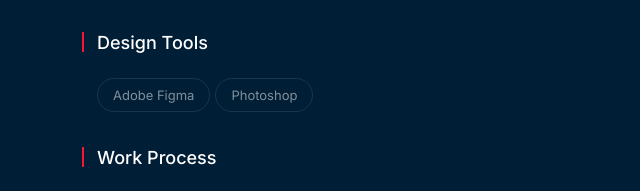
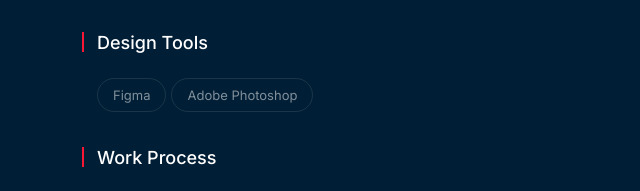
Before and after one commit to i-m-vijay/profile, a plain HTML site: page index.html in a window 1280 px wide. Shown: the part 1178-1369 px from the top of the page, 0-640 px from the left. Drawn offline with nearby package versions, Linux system fonts and the light colour scheme; a script that the page names is missing.

Commit message:
Update index.html

```diff
--- a/index.html
+++ b/index.html
@@ -151,8 +151,8 @@
                             </div>
                             <div class="nav">
 
-                                <span>Adobe Figma</span>
-                                <span>Photoshop </span>
+                                <span>Figma</span>
+                                <span>Adobe Photoshop </span>
                             </div>
                         </div>
                         <div class="about-row progress-text">
```
